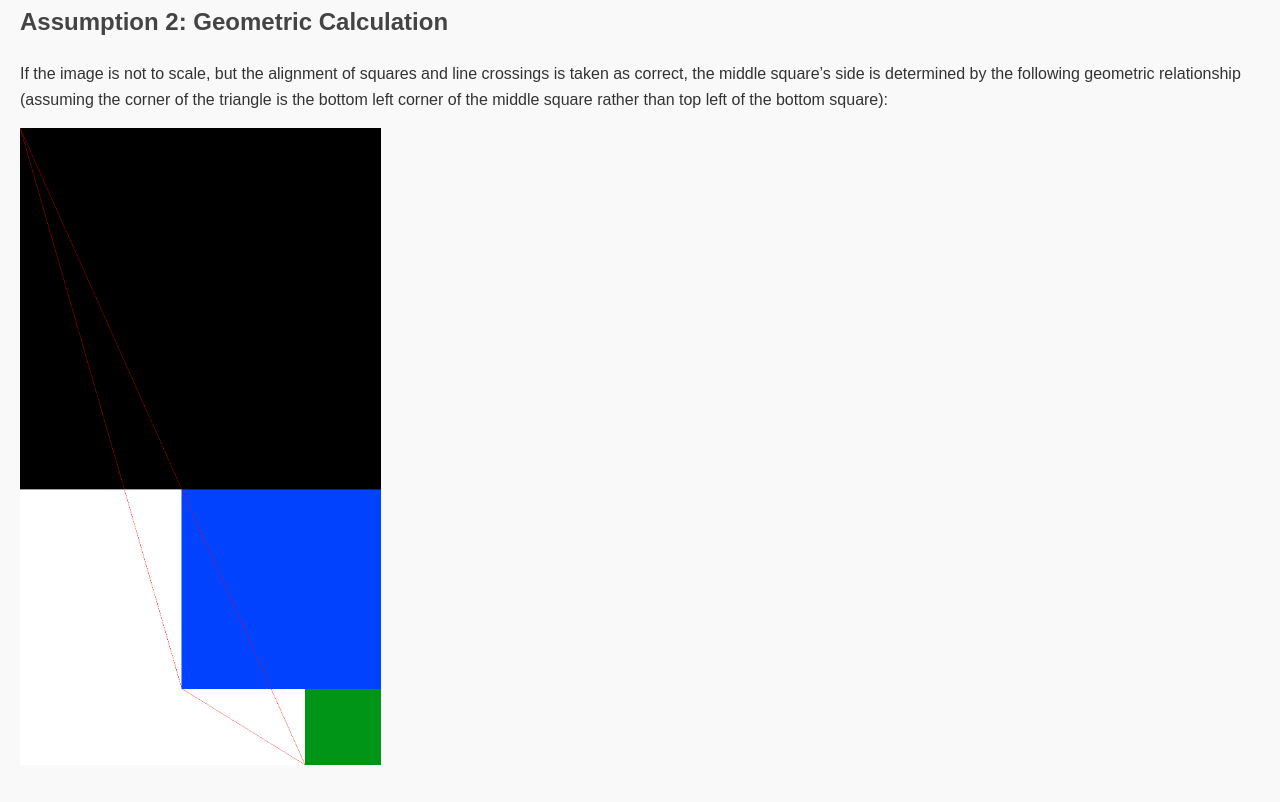
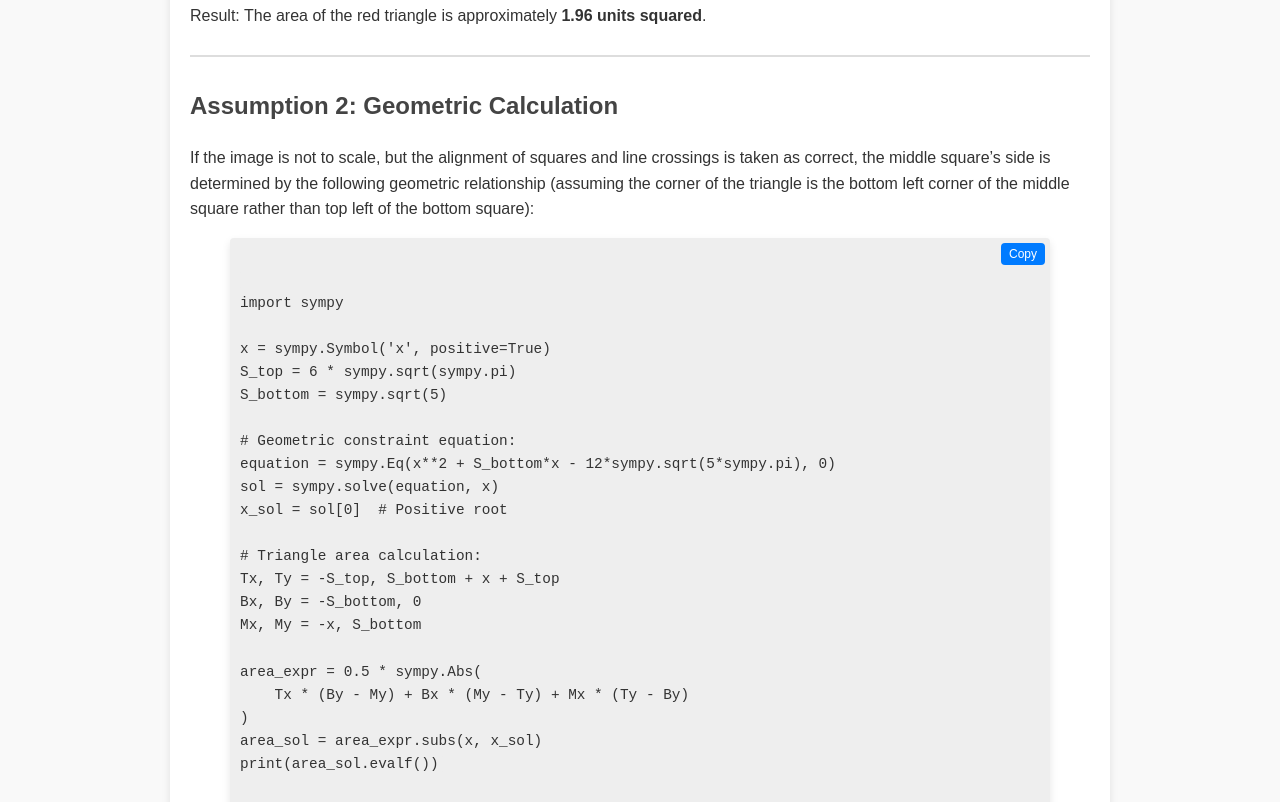
Before and after one commit to andreyyudin/cs-puzzles, a plain HTML site: page 04_triangle.html in a window 1280 px wide. Shown: the part 1758-2560 px from the top of the page. Drawn offline with Linux system fonts and the light colour scheme.

Commit message:
Styling, copy button for the code.

```diff
--- a/04_triangle.html
+++ b/04_triangle.html
@@ -8,9 +8,20 @@
         body {
             font-family: Arial, sans-serif;
             line-height: 1.6;
-            margin: 20px;
             background-color: #f9f9f9;
             color: #333;
+            margin: 0;
+            padding: 0;
+            display: flex;
+            justify-content: center;
+        }
+        .container {
+            max-width: 900px;
+            padding: 20px;
+            background-color: #ffffff;
+            box-shadow: 0 4px 8px rgba(0,0,0,0.1);
+            margin: 20px;
+            border-radius: 8px;
         }
         h1, h2, h3 {
             color: #444;
@@ -27,6 +38,10 @@
             padding: 10px;
             border-radius: 4px;
             overflow-x: auto;
+            position: relative;
+            max-width: 800px;
+            margin: 0 auto;
+            box-shadow: 0 4px 8px rgba(0,0,0,0.1);
         }
         .section {
             margin-bottom: 30px;
@@ -38,10 +53,41 @@
             height: auto;
             margin-bottom: 20px;
         }
+        .copy-btn {
+            position: absolute;
+            top: 5px;
+            right: 5px;
+            padding: 4px 8px;
+            background-color: #007bff;
+            color: white;
+            border: none;
+            border-radius: 4px;
+            cursor: pointer;
+            font-size: 12px;
+            z-index: 10;
+        }
+        .copy-btn:hover {
+            background-color: #0056b3;
+        }
+        #copyPopup {
+            display: none;
+            position: fixed;
+            top: 20px;
+            right: 20px;
+            background: #4CAF50;
+            color: #fff;
+            padding: 10px 20px;
+            border-radius: 5px;
+            box-shadow: 0 2px 6px rgba(0,0,0,0.2);
+            z-index: 1000;
+        }
     </style>
 </head>
 <body>
 
+<div id="copyPopup">Code copied!</div>
+
+<div class="container">
     <h1>Triangle Puzzle Solution</h1>
 
     <div class="section">
@@ -59,7 +105,9 @@
         <p>
             If we assume that the image is correctly scaled and that the pixel values represent real-world distances, the calculation proceeds as follows (assuming the side of the bottom square is 1 unit):
         </p>
-        <pre><code>
+        <pre>
+            <button class="copy-btn" onclick="copyCode('code1')">Copy</button>
+<code id="code1">
 def triangle_area(p1, p2, p3):
     (x1, y1), (x2, y2), (x3, y3) = p1, p2, p3
     return 0.5 * abs(x1*(y2 - y3) + x2*(y3 - y1) + x3*(y1 - y2))
@@ -83,9 +131,8 @@ C_m = (C_px[0] * scale, C_px[1] * scale)
 
 # Calculate triangle area
 area_units = triangle_area(A_m, B_m, C_m)
-print(area_units)
-        </code></pre>
-
+print(area_units)</code>
+        </pre>
         <p>
             Result: The area of the red triangle is approximately <strong>1.96 units squared</strong>.
         </p>
@@ -96,15 +143,14 @@ print(area_units)
         <p>
             If the image is not to scale, but the alignment of squares and line crossings is taken as correct, the middle square’s side is determined by the following geometric relationship (assuming the corner of the triangle is the bottom left corner of the middle square rather than top left of the bottom square):
         </p>
-        <div style="width: 361px;">
-            <img src="squares.png" alt="Triangle Puzzle Image (corrected)">
-        </div>
-        <pre><code>
+        <pre>
+            <button class="copy-btn" onclick="copyCode('code2')">Copy</button>
+<code id="code2">
 import sympy
 
 x = sympy.Symbol('x', positive=True)
-S_top = 6 * sympy.sqrt(sympy.pi)  # Side of top square
-S_bottom = sympy.sqrt(5)          # Side of bottom square
+S_top = 6 * sympy.sqrt(sympy.pi)
+S_bottom = sympy.sqrt(5)
 
 # Geometric constraint equation:
 equation = sympy.Eq(x**2 + S_bottom*x - 12*sympy.sqrt(5*sympy.pi), 0)
@@ -116,17 +162,17 @@ Tx, Ty = -S_top, S_bottom + x + S_top
 Bx, By = -S_bottom, 0
 Mx, My = -x, S_bottom
 
-area_expr = 0.5*sympy.Abs(
-    Tx*(By - My) + Bx*(My - Ty) + Mx*(Ty - By)
+area_expr = 0.5 * sympy.Abs(
+    Tx * (By - My) + Bx * (My - Ty) + Mx * (Ty - By)
 )
 area_sol = area_expr.subs(x, x_sol)
-print(area_sol)
-        </code></pre>
-
+print(area_sol.evalf())</code>
+        </pre>
         <p>
             Result: The side of the middle square is approximately <strong>5.87</strong>, and the triangle’s area is approximately <strong>24.64 units squared</strong>.
         </p>
     </div>
+
 
     <div class="section">
         <h2>Conclusion</h2>
@@ -138,6 +184,18 @@ print(area_sol)
             <li>Using geometric reasoning, the triangle’s area is ≈ <strong>24.64 units squared</strong>.</li>
         </ul>
     </div>
+</div>
+
+<script>
+function copyCode(id) {
+    const codeBlock = document.getElementById(id).innerText;
+    navigator.clipboard.writeText(codeBlock).then(() => {
+        const popup = document.getElementById('copyPopup');
+        popup.style.display = 'block';
+        setTimeout(() => { popup.style.display = 'none'; }, 2000);
+    });
+}
+</script>
 
 </body>
 </html>
```
